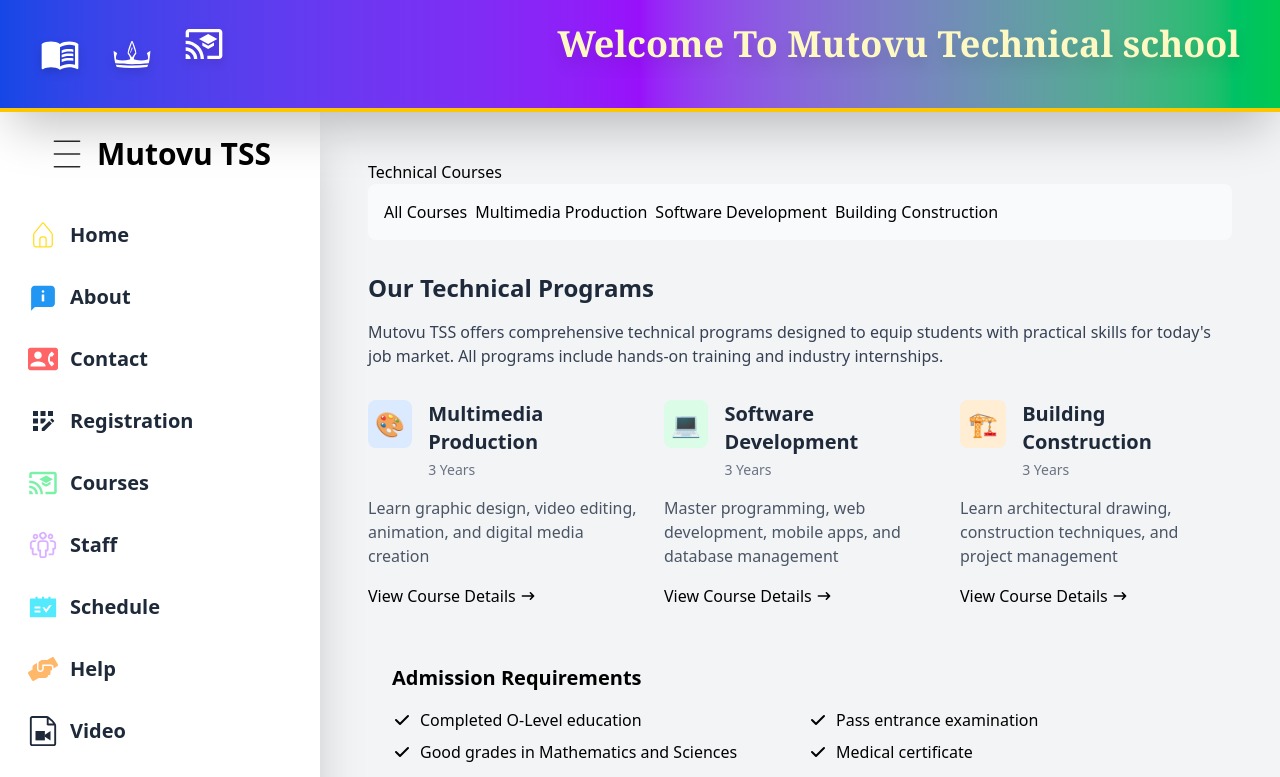
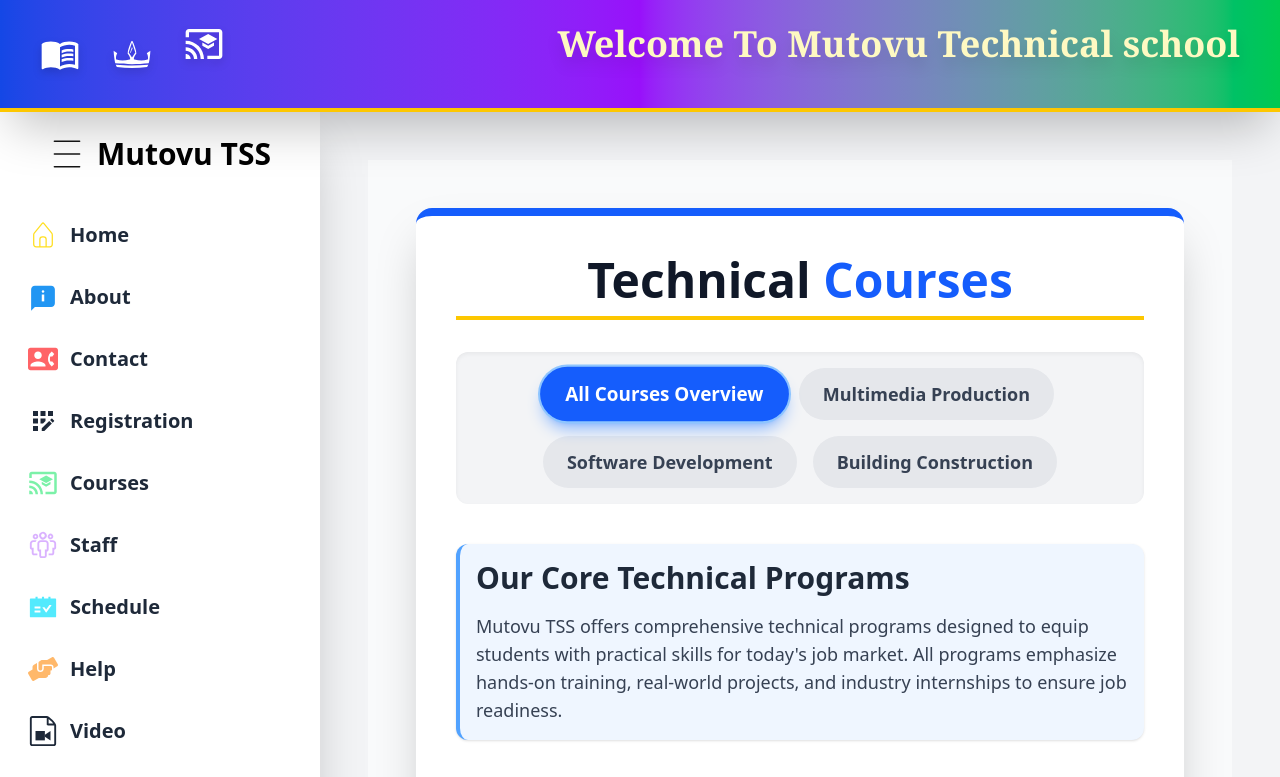
Before and after one commit to athanase12/mutovutss, a React (Vite) app: page /courses in a window 1280 px wide. Shown: the top 777 px of the page. Built offline with nearby package versions, Linux system fonts and the light colour scheme.

Commit message:
first commit

```diff
--- a/src/pages/Courses.jsx
+++ b/src/pages/Courses.jsx
@@ -1,54 +1,75 @@
 import React from 'react';
-import { Routes, Route, Link, Outlet } from 'react-router-dom';
+// Changed 'Link' to 'NavLink' for proper active state styling
+import { Routes, Route, NavLink, Outlet } from 'react-router-dom';
+// Assuming these components exist
 import MultimediaProduction from './MultimediaProduction';
 import SoftwareDevelopment from './SoftwareDevelopment';
 import BuildingConstruction from './BuildingConstruction';
 
+// --- Define Tailwind Utility Classes ---
+// Base styles for the nested navigation links
+const navBaseClass =
+  "px-6 py-3 text-lg font-semibold rounded-full transition-all duration-300 ease-in-out whitespace-nowrap";
+
+// Style for the active NavLink
+const navActiveClass =
+  `${navBaseClass} bg-blue-600 text-white shadow-lg shadow-blue-500/50 ` +
+  `transform scale-[1.05] ring-2 ring-blue-300`;
+
+// Style for the inactive NavLink
+const navInactiveClass =
+  `${navBaseClass} text-gray-700 bg-gray-200 hover:bg-blue-100 hover:text-blue-800 ` +
+  `transform hover:scale-[1.02] hover:shadow-md`;
+
+// --- Courses Component ---
 function Courses() {
   return (
-    <div className="page-container">
-      <div className="card">
-        <h1 className="section-title">Technical Courses</h1>
+    // Enhanced outer container
+    <div className="p-4 sm:p-8 md:p-12 bg-gray-50 min-h-screen">
+      <div className="bg-white rounded-2xl shadow-2xl p-6 md:p-10 border-t-8 border-blue-600">
+        <h1 className="text-4xl md:text-5xl font-extrabold text-gray-900 mb-8 border-b-4 border-yellow-400 pb-3 text-center">
+          Technical <span className="text-blue-600">Courses</span>
+        </h1>
 
-        {/* Nested Navigation */}
-        <div className="flex flex-wrap gap-2 mb-8 p-4 bg-gray-50 rounded-lg">
-          <Link
+        {/* Nested Navigation with enhanced styles */}
+        <div className="flex flex-wrap justify-center gap-3 md:gap-4 mb-10 p-4 bg-gray-100 rounded-xl shadow-inner">
+          <NavLink
             to=""
             end
             className={({ isActive }) =>
-              `nested-nav-link ${isActive ? 'active' : 'text-gray-700 hover:bg-blue-400'}`
+              isActive ? navActiveClass : navInactiveClass
             }
           >
-            All Courses
-          </Link>
-          <Link
+            All Courses Overview
+          </NavLink>
+          <NavLink
             to="multimedia"
             className={({ isActive }) =>
-              `nested-nav-link ${isActive ? 'active' : 'text-gray-700'}`
+              isActive ? navActiveClass : navInactiveClass
             }
           >
             Multimedia Production
-          </Link>
-          <Link
+          </NavLink>
+          <NavLink
             to="software"
             className={({ isActive }) =>
-              `nested-nav-link ${isActive ? 'active' : 'text-gray-700'}`
+              isActive ? navActiveClass : navInactiveClass
             }
           >
             Software Development
-          </Link>
-          <Link
+          </NavLink>
+          <NavLink
             to="construction"
             className={({ isActive }) =>
-              `nested-nav-link ${isActive ? 'active' : 'text-gray-700'}`
+              isActive ? navActiveClass : navInactiveClass
             }
           >
             Building Construction
-          </Link>
+          </NavLink>
         </div>
 
-        {/* Content Area */}
-        <div className="min-h-[400px] animate-fade-in">
+        {/* Content Area with transition */}
+        <div className="min-h-[400px]">
           <Routes>
             <Route path="multimedia" element={<MultimediaProduction />} />
             <Route path="software" element={<SoftwareDevelopment />} />
@@ -62,11 +83,12 @@ function Courses() {
   );
 }
 
+// --- Courses Overview Component (Enhanced) ---
 function CoursesOverview() {
   const courses = [
     {
       title: "Multimedia Production",
-      description: "Learn graphic design, video editing, animation, and digital media creation",
+      description: "Learn graphic design, video editing, animation, and digital media creation, focusing on industry-standard tools.",
       duration: "3 Years",
       icon: "🎨",
       color: "bg-blue-100 text-blue-800",
@@ -74,7 +96,7 @@ function CoursesOverview() {
     },
     {
       title: "Software Development",
-      description: "Master programming, web development, mobile apps, and database management",
+      description: "Master programming, web development, mobile apps, and database management using modern coding languages.",
       duration: "3 Years",
       icon: "💻",
       color: "bg-green-100 text-green-800",
@@ -82,7 +104,7 @@ function CoursesOverview() {
     },
     {
       title: "Building Construction",
-      description: "Learn architectural drawing, construction techniques, and project management",
+      description: "Learn architectural drawing (CAD), construction techniques, civil works, and professional project management.",
       duration: "3 Years",
       icon: "🏗️",
       color: "bg-orange-100 text-orange-800",
@@ -91,73 +113,83 @@ function CoursesOverview() {
   ];
 
   return (
-    <div className="space-y-8">
-      <div>
-        <h2 className="text-2xl font-bold text-gray-800 mb-4">Our Technical Programs</h2>
-        <p className="text-gray-700">
+    <div className="space-y-10">
+      <div className="p-4 bg-blue-50 rounded-xl border-l-4 border-blue-400 shadow-sm">
+        <h2 className="text-3xl font-bold text-gray-800 mb-4 animate-fadeIn">Our Core Technical Programs</h2>
+        <p className="text-gray-700 text-lg">
           Mutovu TSS offers comprehensive technical programs designed to equip students with
-          practical skills for today's job market. All programs include hands-on training and
-          industry internships.
+          practical skills for today's job market. All programs emphasize hands-on training,
+          real-world projects, and industry internships to ensure job readiness.
         </p>
       </div>
 
-      <div className="grid grid-cols-1 md:grid-cols-3 gap-6">
+      {/* Course Cards Grid - High Interaction */}
+      <div className="grid grid-cols-1 md:grid-cols-3 gap-8">
         {courses.map((course, index) => (
-          <Link
+          // Card link with interactive group effects
+          <NavLink
             key={index}
             to={course.link}
-            className="group block"
+            className="group block transition-all duration-300 transform hover:scale-[1.03]"
           >
-            <div className="card h-full hover:shadow-xl transition-all duration-300">
+            <div
+              className="h-full p-6 bg-white rounded-xl shadow-lg border-b-4 border-transparent
+              transition-all duration-300 group-hover:shadow-2xl group-hover:border-blue-500 group-hover:ring-4 group-hover:ring-blue-100"
+            >
               <div className="flex items-start mb-4">
-                <div className={`w-12 h-12 rounded-lg ${course.color} flex items-center justify-center mr-4`}>
-                  <span className="text-2xl">{course.icon}</span>
+                {/* Icon with hover rotation */}
+                <div className={`w-14 h-14 rounded-full ${course.color} flex items-center justify-center mr-4
+                  transition-transform duration-500 transform group-hover:rotate-6 shadow-md`}>
+                  <span className="text-3xl">{course.icon}</span>
                 </div>
                 <div>
-                  <h3 className="text-xl font-bold text-gray-800 group-hover:text-primary-700">
+                  <h3 className="text-2xl font-extrabold text-gray-800 group-hover:text-blue-700 transition duration-300">
                     {course.title}
                   </h3>
-                  <div className="text-sm text-gray-500 mt-1">{course.duration}</div>
+                  <div className="text-md font-medium text-gray-500 mt-1">{course.duration}</div>
                 </div>
               </div>
               <p className="text-gray-600 mb-4">{course.description}</p>
-              <div className="text-primary-600 font-medium flex items-center group-hover:text-primary-700">
+
+              {/* Call-to-action link with arrow animation */}
+              <div className="text-blue-600 font-bold flex items-center group-hover:text-blue-800">
                 View Course Details
-                <svg className="w-4 h-4 ml-1 transform group-hover:translate-x-1 transition-transform" fill="currentColor" viewBox="0 0 20 20">
+                <svg className="w-5 h-5 ml-2 transform group-hover:translate-x-1 transition-transform" fill="currentColor" viewBox="0 0 20 20">
                   <path fillRule="evenodd" d="M12.293 5.293a1 1 0 011.414 0l4 4a1 1 0 010 1.414l-4 4a1 1 0 01-1.414-1.414L14.586 11H3a1 1 0 110-2h11.586l-2.293-2.293a1 1 0 010-1.414z" clipRule="evenodd" />
                 </svg>
               </div>
             </div>
-          </Link>
+          </NavLink>
         ))}
       </div>
 
-      <div className="bg-primary-50 p-6 rounded-xl">
-        <h3 className="text-xl font-semibold text-primary-800 mb-4">Admission Requirements</h3>
-        <div className="grid grid-cols-1 md:grid-cols-2 gap-4">
-          <ul className="space-y-2 text-primary-700">
-            <li className="flex items-center">
-              <svg className="w-5 h-5 text-primary-600 mr-2" fill="currentColor" viewBox="0 0 20 20">
+      {/* Admission Requirements Section - Styled for prominence */}
+      <div className="bg-yellow-50 p-6 rounded-xl border-l-8 border-yellow-500 shadow-lg mt-10">
+        <h3 className="text-2xl font-extrabold text-yellow-800 mb-4 border-b pb-2">Admission Requirements</h3>
+        <div className="grid grid-cols-1 md:grid-cols-2 gap-6">
+          <ul className="space-y-3 text-gray-700">
+            <li className="flex items-center text-lg transition hover:text-yellow-600">
+              <svg className="w-6 h-6 text-yellow-600 mr-2 flex-shrink-0" fill="currentColor" viewBox="0 0 20 20">
                 <path fillRule="evenodd" d="M16.707 5.293a1 1 0 010 1.414l-8 8a1 1 0 01-1.414 0l-4-4a1 1 0 011.414-1.414L8 12.586l7.293-7.293a1 1 0 011.414 0z" clipRule="evenodd" />
               </svg>
               Completed O-Level education
             </li>
-            <li className="flex items-center">
-              <svg className="w-5 h-5 text-primary-600 mr-2" fill="currentColor" viewBox="0 0 20 20">
+            <li className="flex items-center text-lg transition hover:text-yellow-600">
+              <svg className="w-6 h-6 text-yellow-600 mr-2 flex-shrink-0" fill="currentColor" viewBox="0 0 20 20">
                 <path fillRule="evenodd" d="M16.707 5.293a1 1 0 010 1.414l-8 8a1 1 0 01-1.414 0l-4-4a1 1 0 011.414-1.414L8 12.586l7.293-7.293a1 1 0 011.414 0z" clipRule="evenodd" />
               </svg>
               Good grades in Mathematics and Sciences
             </li>
           </ul>
-          <ul className="space-y-2 text-primary-700">
-            <li className="flex items-center">
-              <svg className="w-5 h-5 text-primary-600 mr-2" fill="currentColor" viewBox="0 0 20 20">
+          <ul className="space-y-3 text-gray-700">
+            <li className="flex items-center text-lg transition hover:text-yellow-600">
+              <svg className="w-6 h-6 text-yellow-600 mr-2 flex-shrink-0" fill="currentColor" viewBox="0 0 20 20">
                 <path fillRule="evenodd" d="M16.707 5.293a1 1 0 010 1.414l-8 8a1 1 0 01-1.414 0l-4-4a1 1 0 011.414-1.414L8 12.586l7.293-7.293a1 1 0 011.414 0z" clipRule="evenodd" />
               </svg>
               Pass entrance examination
             </li>
-            <li className="flex items-center">
-              <svg className="w-5 h-5 text-primary-600 mr-2" fill="currentColor" viewBox="0 0 20 20">
+            <li className="flex items-center text-lg transition hover:text-yellow-600">
+              <svg className="w-6 h-6 text-yellow-600 mr-2 flex-shrink-0" fill="currentColor" viewBox="0 0 20 20">
                 <path fillRule="evenodd" d="M16.707 5.293a1 1 0 010 1.414l-8 8a1 1 0 01-1.414 0l-4-4a1 1 0 011.414-1.414L8 12.586l7.293-7.293a1 1 0 011.414 0z" clipRule="evenodd" />
               </svg>
               Medical certificate
```
